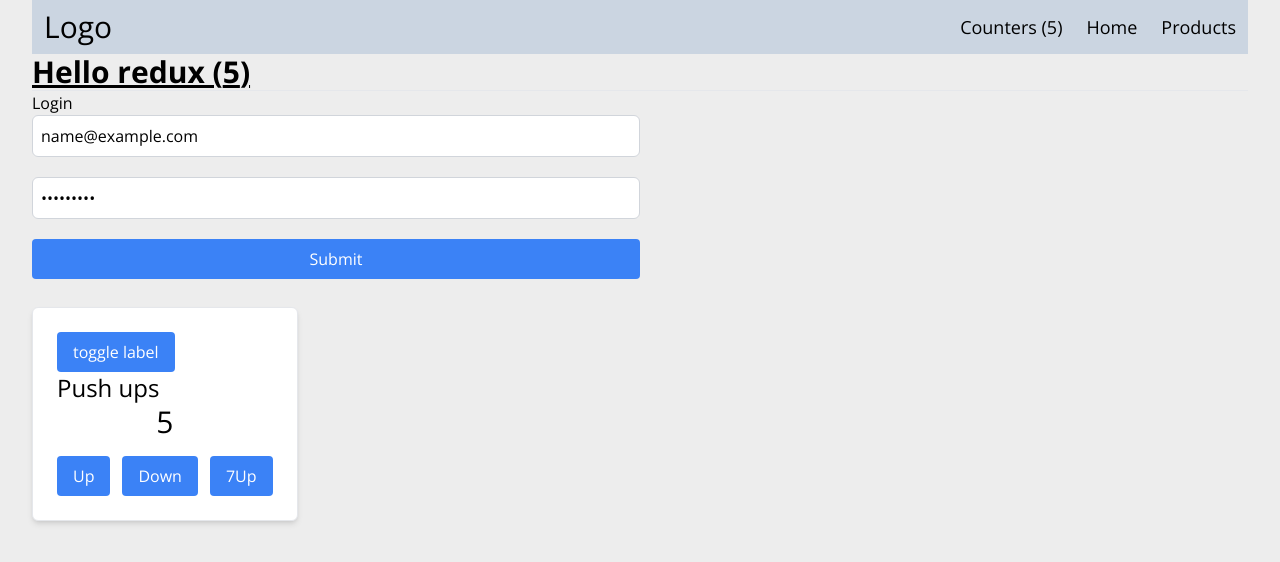
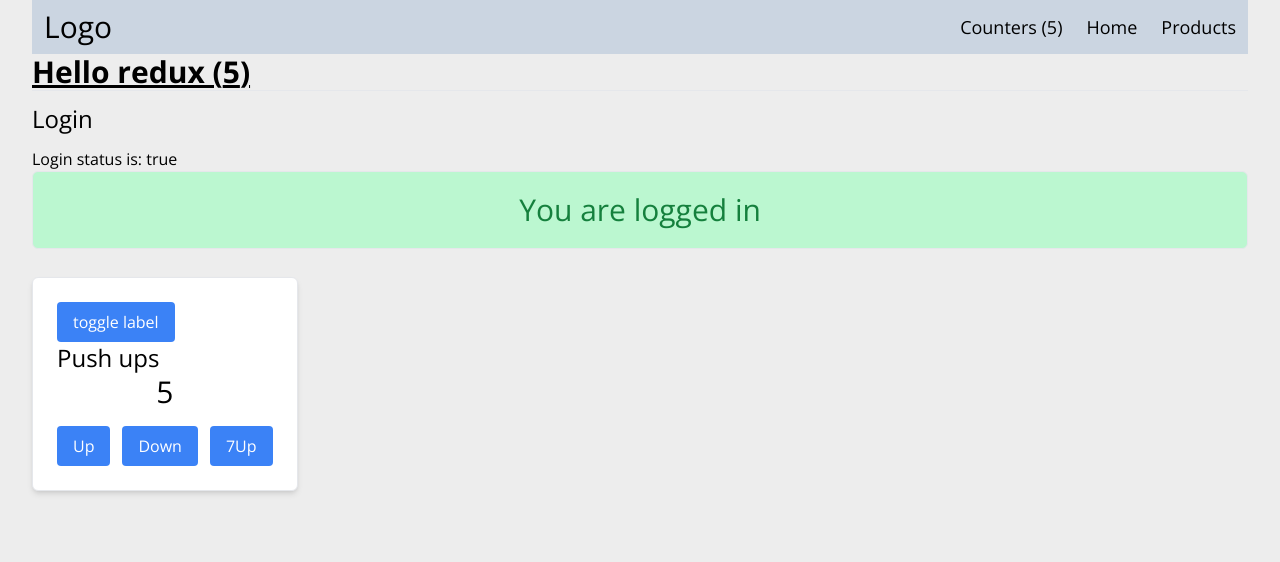
Before and after one commit to MariusCodeAcademy/type19-22_react_redux, a React (Vite) app: page / in a window 1280 px wide. Both pictures are taken after typing "name@example.com", "Sample123" into the empty fields and a click on the button "Submit". Shown: the top 562 px of the page. Built offline with nearby package versions, Linux system fonts and the light colour scheme.

Commit message:
login works

```diff
--- a/src/components/Login.jsx
+++ b/src/components/Login.jsx
@@ -1,13 +1,28 @@
+import { useDispatch, useSelector } from 'react-redux';
 import Button from './UI/Button';
+import { authAction } from '../store';
 
 const Login = () => {
+  const loginStatus = useSelector((state) => state.auth.isLoggedIn);
+
+  const dispatch = useDispatch();
+
   const hangleLogin = (ev) => {
     ev.preventDefault();
     console.log('pateikta');
+    dispatch(authAction.login());
   };
   return (
     <div>
-      <h2>Login</h2>
+      <h2 className='text-2xl my-3'>Login</h2>
+      <p className='tex-2xl'>Login status is: {loginStatus.toString()}</p>
+      {loginStatus && (
+        <h2 className='text-3xl border rounded-md text-center text-green-700 bg-green-200 py-5'>
+          You are logged in
+        </h2>
+      )}
+
+      {loginStatus === false && (
         <form noValidate onSubmit={hangleLogin} className='flex flex-col gap-3 md:w-1/2'>
           <input
             type='email'
@@ -21,6 +36,7 @@ const Login = () => {
           />
           <Button type='submit'>Submit</Button>
         </form>
+      )}
     </div>
   );
 };
```
Lines whose indentation alone changed are shown as unchanged.
